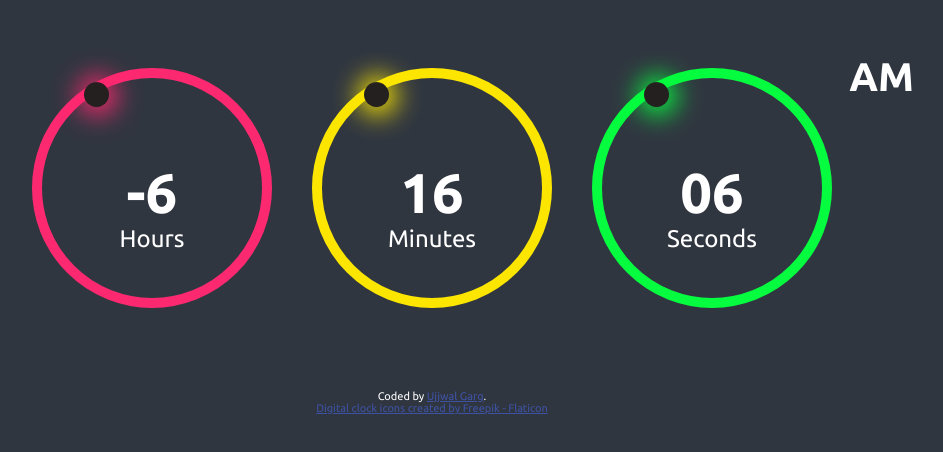
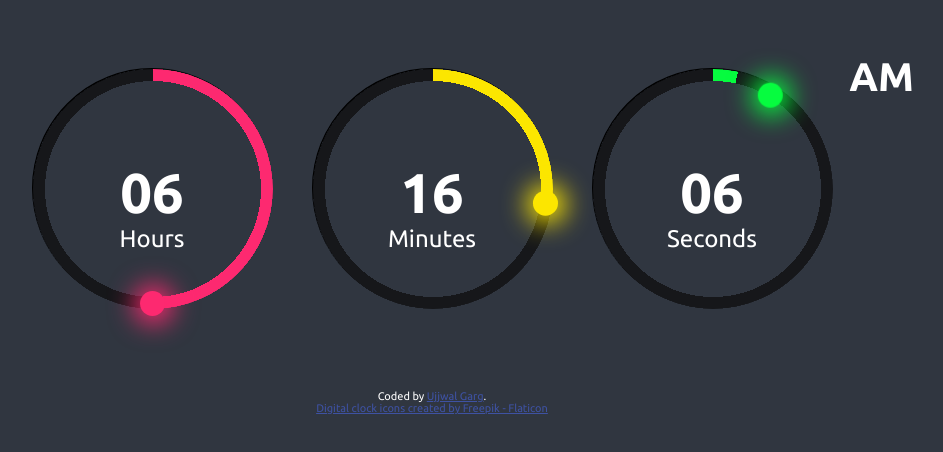
Before and after one commit to ujjwalgarg100204/Vanilla-JS-Digital-Clock, a plain HTML site: page index.html in a window 1280 px wide. Shown: the part 200-652 px from the top of the page, without its empty margins (208-1151 px from the left). Drawn offline with Linux system fonts and the light colour scheme.

Commit message:
final clock ready
Signed-off-by: Ujjwal Garg <ujjwalgarg100204@gmail.com>

```diff
--- a/app.js
+++ b/app.js
@@ -4,6 +4,13 @@ const hour = document.querySelector("#hour");
 const minute = document.querySelector("#minute");
 const second = document.querySelector("#second");
 const amPM = document.querySelector("#am-pm");
+const hourDot = document.querySelector(".dot-1");
+const minDot = document.querySelector(".dot-2");
+const secDot = document.querySelector(".dot-3");
+const hourCircle = document.querySelector(".circle-1 > div[role=\"progressbar\"]");
+const minCircle = document.querySelector(".circle-2 > div[role=\"progressbar\"]");
+const secCircle = document.querySelector(".circle-3 > div[role=\"progressbar\"]");
+
 
 function setText(element, text) {
     element.textContent = text;
@@ -18,18 +25,27 @@ function padWithZeroes(number, length) {
     return zeroes + number.toString();   // concatenating zeroes to given number
 }
 
+function toRadian(deg) {
+    return deg * Math.PI / 180;
+}
+
+function moveDot(dot, circle, deg) {
+    dot.style.transform = `translate(${7.1 * Math.cos(toRadian(deg))}rem, ${7 * Math.sin(toRadian(deg))}rem)`;
+    circle.style.setProperty('--value', `${Math.abs((toRadian(deg + 90) / (2 * Math.PI)) * 100)}`);
+}
+
+
 setInterval(() => {
         const now = new Date();
-        setText(hour, padWithZeroes(now.getHours() - 12, 2));
+        const h = now.getHours() % 12;
+        setText(hour, padWithZeroes(h, 2));
         setText(minute, padWithZeroes(now.getMinutes(), 2));
         setText(second, padWithZeroes(now.getSeconds(), 2));
         setText(amPM, now.getHours() > 12 ? "PM" : "AM");
+
+        moveDot(hourDot, hourCircle, 30 * h - 90);
+        moveDot(minDot, minCircle, 6 * now.getMinutes() - 90);
+        moveDot(secDot, secCircle, 6 * now.getSeconds() - 90);
     },
     1000
 );
-
-setTimeout(
-    // FIXME: https://www.youtube.com/watch?v=eoSfzVz9ur0&ab_channel=OnlineTutorials
-    () => alert("Fix so that it looks like https://www.youtube.com/watch?v=eoSfzVz9ur0&ab_channel=OnlineTutorials"),
-    10000
-);
--- a/index.html
+++ b/index.html
@@ -11,16 +11,19 @@
 
 <main>
     <div class="circles circle-1">
+        <div role="progressbar" aria-valuenow="30" aria-valuemin="0" aria-valuemax="100" style="--value:30"></div>
         <h2 id="hour" class="number">02</h2>
         <p class="time">Hours</p>
         <div class="dot dot-1"></div>
     </div>
     <div class="circles circle-2">
+        <div role="progressbar" aria-valuenow="30" aria-valuemin="0" aria-valuemax="100" style="--value:30"></div>
         <h2 id="minute" class="number">43</h2>
         <p class="time">Minutes</p>
         <div class="dot dot-2"></div>
     </div>
     <div class="circles circle-3">
+        <div role="progressbar" aria-valuenow="30" aria-valuemin="0" aria-valuemax="100" style="--value:30"></div>
         <h2 id="second" class="number">15</h2>
         <p class="time">Seconds</p>
         <div class="dot dot-3"></div>
--- a/styles.css
+++ b/styles.css
@@ -25,6 +25,41 @@ main {
     position: relative;
 }
 
+div[role="progressbar"] {
+    --size: 15rem;
+    --fg: #16571A;
+    --bg: #16171A;
+    --pgPercentage: var(--value);
+    animation: growProgressBar 3s 1 forwards;
+    width: var(--size);
+    height: var(--size);
+    border-radius: 50%;
+    display: grid;
+    place-items: center;
+    background: radial-gradient(closest-side, #303640 90%, transparent 0 99.9%, #303640 0),
+    conic-gradient(var(--fg) calc(var(--pgPercentage) * 1%), var(--bg) 0);
+    transition: all 1.5s linear;
+}
+
+div[role="progressbar"] {
+    position: absolute;
+    z-index: 0;
+    top: -0.58rem;
+    left: -0.59rem;
+}
+
+.circle-1 > div[role="progressbar"] {
+    --fg: rgba(253, 41, 112, 1);
+}
+
+.circle-2 > div[role="progressbar"] {
+    --fg: rgba(252, 230, 0, 1);
+}
+
+.circle-3 > div[role="progressbar"] {
+    --fg: rgba(6, 252, 63, 1);
+}
+
 .circles {
     background-color: #303640;
     border-radius: 100%;
@@ -32,6 +67,8 @@ main {
     min-width: 15rem;
     min-height: 15rem;
     padding: 10px;
+    position: relative;
+    z-index: 1;
 }
 
 .circles > * {
@@ -44,18 +81,6 @@ main {
     font-size: 3.5rem;
 }
 
-.circle-1 {
-    border: 10px solid #fd2970;
-}
-
-.circle-2 {
-    border: 10px solid #fce600;
-
-}
-
-.circle-3 {
-    border: 10px solid #06fc3f;
-}
 
 .dot {
     width: 25px;
@@ -65,18 +90,23 @@ main {
     position: relative;
     left: 44%;
     top: -1%;
-    animation: move 3s infinite linear;
+    transform: translateX(7rem);
+    transition: all 1s linear;
+    /*animation: move 3s linear;*/
 }
 
 .dot-1 {
+    background-color: #fd2970;
     box-shadow: 1px 1px 26px 7px rgba(253, 41, 112, 1);
 }
 
 .dot-2 {
+    background-color: rgba(252, 230, 0, 1);
     box-shadow: 1px 1px 26px 7px rgba(252, 230, 0, 1);
 }
 
 .dot-3 {
+    background-color: rgba(6, 252, 63, 1);
     box-shadow: 1px 1px 26px 7px rgba(6, 252, 63, 1);
 }
 
@@ -84,8 +114,17 @@ main {
     0% {
         transform: rotate(0deg) translateX(7rem) rotate(0deg);
     }
+    /*100% {*/
+    /*    transform: rotate(360deg) translateX(7rem) rotate(-360deg);*/
+    /*}*/
+}
+
+@keyframes growProgressBar {
+    0%, 33% {
+        --pgPercentage: 0;
+    }
     100% {
-        transform: rotate(360deg) translateX(7rem) rotate(-360deg);
+        --pgPercentage: var(--value);
     }
 }
 
```
